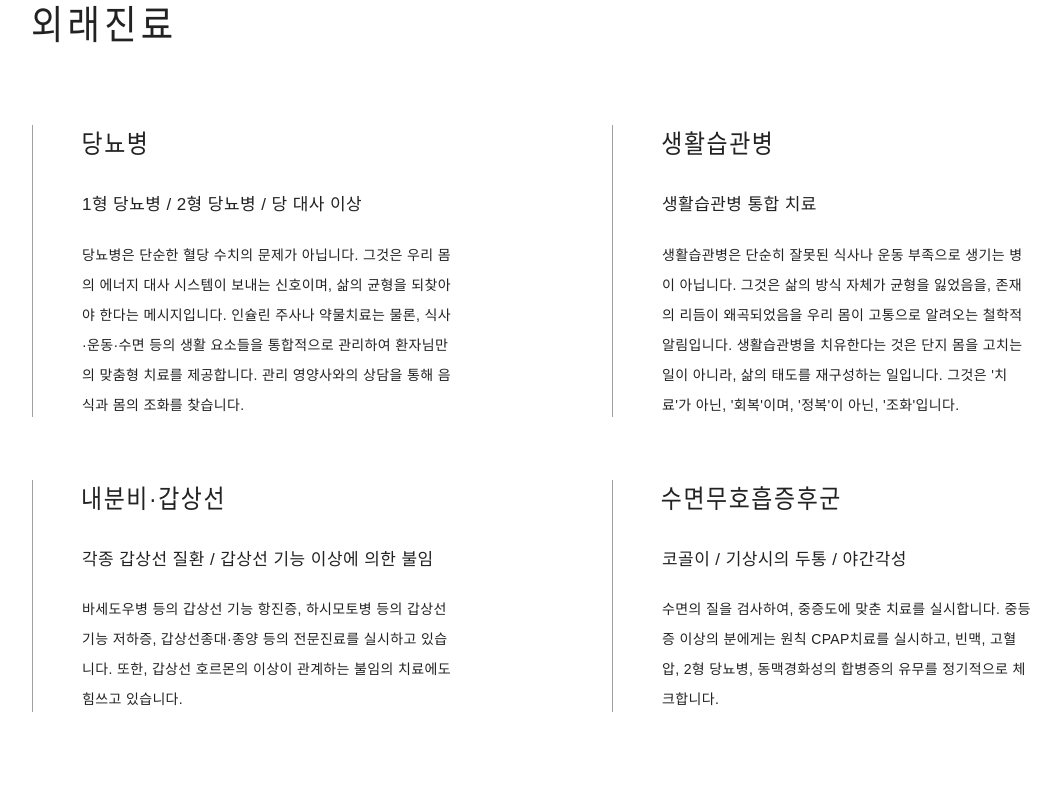
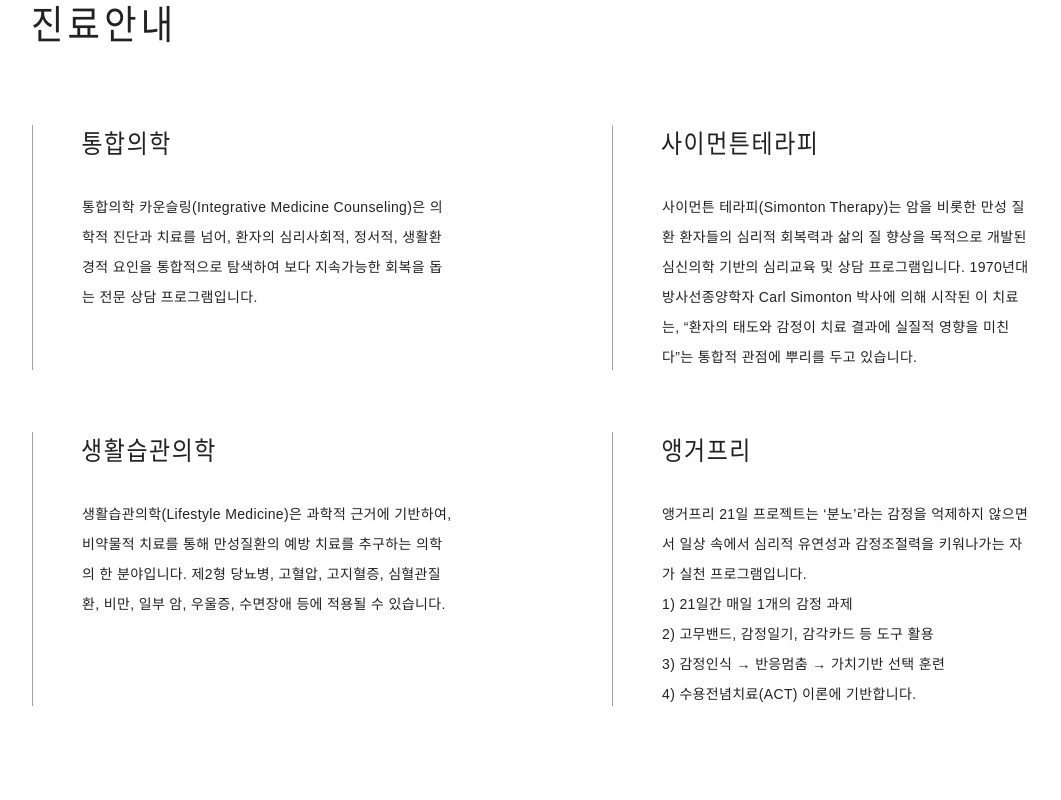
Before and after one commit to initcatcher/decarthouse, a Next.js app: page / in a window 1280 px wide. Shown: the part 1660-2460 px from the top of the page, without its empty margins (108-1169 px from the left). Built offline with nearby package versions, Linux system fonts and the light colour scheme.

Commit message:
fix: 기본 사항 수정

```diff
--- a/src/app/styles.css
+++ b/src/app/styles.css
@@ -1967,7 +1967,7 @@ header .sptel {
 }
 
 .top_doctor .prof .prof2 {
-  font-size: 13px;
+  font-size: 16px;
   line-height: 28px;
   letter-spacing: 0.1em;
 }
--- a/src/components/new/ConceptSection.tsx
+++ b/src/components/new/ConceptSection.tsx
@@ -95,11 +95,11 @@ export default function ConceptSection() {
                 긍정적인 마음가짐을 통해 치유력을 극대화하는 데 중점을 둡니다.
               </p>
             </InViewWrapper>
-            <InViewWrapper animation="inview" className="btn">
+            {/* <InViewWrapper animation="inview" className="btn">
               <p>
                 <Link href="/concept/">진료 컨셉</Link>
               </p>
-            </InViewWrapper>
+            </InViewWrapper> */}
           </motion.div>
           <div className="slides">
             {/* <InViewWrapper animation="inv" className="cover">
--- a/src/components/new/DoctorSection.tsx
+++ b/src/components/new/DoctorSection.tsx
@@ -31,7 +31,7 @@ export default function DoctorSection() {
       </InViewWrapper> */}
       <div className="wrap flex">
         <h2>
-          <span className="narw">원장소개</span>
+          <span className="narw">카운셀러 소개</span>
         </h2>
         <motion.div
           className="prof"
--- a/src/components/new/Footer.tsx
+++ b/src/components/new/Footer.tsx
@@ -45,9 +45,6 @@ export default function Footer() {
               <section className="treat flex">
                 <h3>진료내용</h3>
                 <p className="con">
-                  당뇨병, 생활습관병（고혈압・지질이상증/고지혈증, 통풍 등）,
-                  갑상선질환（바세도우병・하시모토병・갑상선종양 등）,
-                  수면무호흡증후군(SAS), 일반내과 ※각종보험적용
                 </p>
               </section>
               <div className="times">
@@ -103,7 +100,7 @@ export default function Footer() {
               {/* <InViewWrapper animation="inv" className="cover">
                 <div></div>
               </InViewWrapper> */}
-              <iframe
+              {/* <iframe
                 src="https://www.google.com/maps/embed?pb=!1m18!1m12!1m3!1d810.3125317565235!2d139.76388454090392!3d35.67084265817415!2m3!1f0!2f0!3f0!3m2!1i1024!2i768!4f13.1!3m3!1m2!1s0x0%3A0x316b049f848a74aa!2z6YqA5bqn44Kv44Oq44OL44OD44Kv!5e0!3m2!1sen!2sjp!4v1605104933795!5m2!1sen!2sjp"
                 width="100%"
                 height="415"
@@ -112,7 +109,7 @@ export default function Footer() {
                 allowFullScreen={false}
                 aria-hidden="false"
                 tabIndex={0}
-              />
+              /> */}
             </div>
             {/* <InViewWrapper animation="inview" className="flex"> */}
             <div className="footer-map">
--- a/src/components/new/Header.tsx
+++ b/src/components/new/Header.tsx
@@ -90,7 +90,7 @@ export default function Header() {
         <div id="nav-content">
           <ul>
             <li>
-              <Link href="/concept/" onClick={() => setIsMenuOpen(false)}>
+              <Link href="#" onClick={() => setIsMenuOpen(false)}>
                 <InViewWrapper animation="opin">
                   <span className="narw92">컨셉</span>
                   <span className="line"></span>
@@ -106,40 +106,40 @@ export default function Header() {
               </span>
               <ul className="menu-child">
                 <li>
-                  <Link href="/diabetes/" onClick={() => setIsMenuOpen(false)}>
-                    <span className="narw92">당뇨병</span>
+                  <Link href="#" onClick={() => setIsMenuOpen(false)}>
+                    <span className="narw92">통합의학</span>
                   </Link>
                 </li>
                 <li>
                   <Link
-                    href="/lifestyle-diseases/"
+                    href="#"
                     onClick={() => setIsMenuOpen(false)}
                   >
-                    <span className="narw92">생활습관병</span>
+                    <span className="narw92">사이먼튼테라피</span>
                   </Link>
                 </li>
                 <li>
-                  <Link href="/thyroid/" onClick={() => setIsMenuOpen(false)}>
-                    <span className="narw92">내분비·갑상선</span>
+                  <Link href="#/" onClick={() => setIsMenuOpen(false)}>
+                    <span className="narw92">생활습관의학</span>
                   </Link>
                 </li>
                 <li>
-                  <Link href="/sas/" onClick={() => setIsMenuOpen(false)}>
-                    <span className="narw92">수면무호흡증</span>
+                  <Link href="#" onClick={() => setIsMenuOpen(false)}>
+                    <span className="narw92">앵거 매니지먼트</span>
                   </Link>
                 </li>
               </ul>
             </li>
             <li>
-              <Link href="/doctors/" onClick={() => setIsMenuOpen(false)}>
+              <Link href="#" onClick={() => setIsMenuOpen(false)}>
                 <InViewWrapper animation="opin">
-                  <span className="narw92">의사소개</span>
+                  <span className="narw92">인물소개</span>
                   <span className="line"></span>
                 </InViewWrapper>
               </Link>
             </li>
             <li>
-              <Link href="/news/" onClick={() => setIsMenuOpen(false)}>
+              <Link href="#" onClick={() => setIsMenuOpen(false)}>
                 <InViewWrapper animation="opin">
                   <span className="narw92">공지사항</span>
                   <span className="line"></span>
--- a/src/components/new/MainPage.tsx
+++ b/src/components/new/MainPage.tsx
@@ -24,7 +24,7 @@ export default function MainPage() {
 
         <ConceptSection />
         <MedicalGuideSection />
-        <NewsSection />
+        {/* <NewsSection /> */}
         <DoctorSection />
 
         <Footer />
--- a/src/components/new/MedicalGuideSection.tsx
+++ b/src/components/new/MedicalGuideSection.tsx
@@ -24,7 +24,7 @@ export default function MedicalGuideSection() {
           viewport={{ once: true }}
         >
           <h2>
-            <span className="narw">외래진료</span>
+            <span className="narw">진료안내</span>
           </h2>
         </motion.div>
         <div className="one flex">
@@ -35,18 +35,13 @@ export default function MedicalGuideSection() {
             whileInView="show"
             viewport={{ once: true }}
           >
-            <Link href="/diabetes/">
+            <Link href="#">
               <h3>
-                <span className="narw">당뇨병</span>
+                <span className="narw">통합의학</span>
               </h3>
-              <p className="sub">1형 당뇨병 / 2형 당뇨병 / 당 대사 이상</p>
               <p className="exp">
-                당뇨병은 단순한 혈당 수치의 문제가 아닙니다. 그것은 우리 몸의
-                에너지 대사 시스템이 보내는 신호이며, 삶의 균형을 되찾아야
-                한다는 메시지입니다. 인슐린 주사나 약물치료는 물론,
-                식사·운동·수면 등의 생활 요소들을 통합적으로 관리하여 환자님만의
-                맞춤형 치료를 제공합니다. 관리 영양사와의 상담을 통해 음식과
-                몸의 조화를 찾습니다.
+              통합의학 카운슬링(Integrative Medicine Counseling)은
+              의학적 진단과 치료를 넘어, 환자의 심리사회적, 정서적, 생활환경적 요인을 통합적으로 탐색하여 보다 지속가능한 회복을 돕는 전문 상담 프로그램입니다.
               </p>
             </Link>
           </motion.section>
@@ -60,19 +55,13 @@ export default function MedicalGuideSection() {
             whileInView="show"
             viewport={{ once: true }}
           >
-            <Link href="/lifestyle-diseases/">
+            <Link href="#">
               <h3>
-                <span className="narw">생활습관병</span>
+                <span className="narw">사이먼튼테라피</span>
               </h3>
-              <p className="sub">생활습관병 통합 치료</p>
               <p className="exp">
-                생활습관병은 단순히 잘못된 식사나 운동 부족으로 생기는 병이
-                아닙니다. 그것은 삶의 방식 자체가 균형을 잃었음을, 존재의 리듬이
-                왜곡되었음을 우리 몸이 고통으로 알려오는 철학적 알림입니다.
-                생활습관병을 치유한다는 것은 단지 몸을 고치는 일이 아니라, 삶의
-                태도를 재구성하는 일입니다. 그것은 &apos;치료&apos;가 아닌,
-                &apos;회복&apos;이며, &apos;정복&apos;이 아닌,
-                &apos;조화&apos;입니다.
+              사이먼튼 테라피(Simonton Therapy)는 암을 비롯한 만성 질환 환자들의 심리적 회복력과 삶의 질 향상을 목적으로 개발된 심신의학 기반의 심리교육 및 상담 프로그램입니다.
+              1970년대 방사선종양학자 Carl Simonton 박사에 의해 시작된 이 치료는, “환자의 태도와 감정이 치료 결과에 실질적 영향을 미친다”는 통합적 관점에 뿌리를 두고 있습니다.
               </p>
             </Link>
           </motion.section>
@@ -88,17 +77,12 @@ export default function MedicalGuideSection() {
             whileInView="show"
             viewport={{ once: true }}
           >
-            <Link href="/thyroid/">
+            <Link href="#">
               <h3>
-                <span className="narw">내분비·갑상선</span>
+                <span className="narw">생활습관의학</span>
               </h3>
-              <p className="sub">
-                각종 갑상선 질환 / 갑상선 기능 이상에 의한 불임
-              </p>
               <p className="exp">
-                바세도우병 등의 갑상선 기능 항진증, 하시모토병 등의 갑상선 기능
-                저하증, 갑상선종대·종양 등의 전문진료를 실시하고 있습니다. 또한,
-                갑상선 호르몬의 이상이 관계하는 불임의 치료에도 힘쓰고 있습니다.
+              생활습관의학(Lifestyle Medicine)은 과학적 근거에 기반하여, 비약물적 치료를 통해 만성질환의 예방 치료를 추구하는 의학의 한 분야입니다. 제2형 당뇨병, 고혈압, 고지혈증, 심혈관질환, 비만, 일부 암, 우울증, 수면장애 등에 적용될 수 있습니다.
               </p>
             </Link>
           </motion.section>
@@ -112,20 +96,25 @@ export default function MedicalGuideSection() {
             whileInView="show"
             viewport={{ once: true }}
           >
-            <Link href="/sas/">
+            <Link href="#">
               <h3>
-                <span className="narw">수면무호흡증후군</span>
+                <span className="narw">앵거프리</span>
               </h3>
-              <p className="sub">코골이 / 기상시의 두통 / 야간각성</p>
               <p className="exp">
-                수면의 질을 검사하여, 중증도에 맞춘 치료를 실시합니다. 중등증
-                이상의 분에게는 원칙 CPAP치료를 실시하고, 빈맥, 고혈압, 2형
-                당뇨병, 동맥경화성의 합병증의 유무를 정기적으로 체크합니다.
+              앵거프리 21일 프로젝트는 ‘분노’라는 감정을 억제하지 않으면서 일상 속에서 심리적 유연성과 감정조절력을 키워나가는 자가 실천 프로그램입니다.
+              <br />
+              1) 21일간 매일 1개의 감정 과제
+              <br />
+              2) 고무밴드, 감정일기, 감각카드 등 도구 활용
+              <br />
+              3) 감정인식 → 반응멈춤 → 가치기반 선택 훈련
+              <br />
+              4) 수용전념치료(ACT) 이론에 기반합니다.
               </p>
             </Link>
           </motion.section>
           <p className="btn sp">
-            <Link href="/sas/">자세히 보기</Link>
+            <Link href="#">자세히 보기</Link>
           </p>
         </div>
       </div>
--- a/src/components/new/TopNavigation.tsx
+++ b/src/components/new/TopNavigation.tsx
@@ -60,7 +60,7 @@ export default function TopNavigation() {
             whileHover="hover"
           >
             <Link
-              href="/concept/"
+              href="#"
               style={{
                 padding: '4px 30px 5px',
                 display: 'block',
@@ -235,7 +235,7 @@ export default function TopNavigation() {
                 whileHover="hover"
               >
                 <Link
-                  href="/thyroid/"
+                  href="#"
                   style={{
                     padding: '4px 30px 5px',
                     display: 'block',
@@ -347,7 +347,7 @@ export default function TopNavigation() {
             whileHover="hover"
           >
             <Link
-              href="/doctors/"
+              href="#"
               style={{
                 padding: '4px 30px 5px',
                 display: 'block',
@@ -404,7 +404,7 @@ export default function TopNavigation() {
             whileHover="hover"
           >
             <Link
-              href="/news/"
+              href="#"
               style={{
                 padding: '4px 30px 5px',
                 display: 'block',
```
Also changed, not shown: src/components/Sections.tsx (+8 -8 lines).
